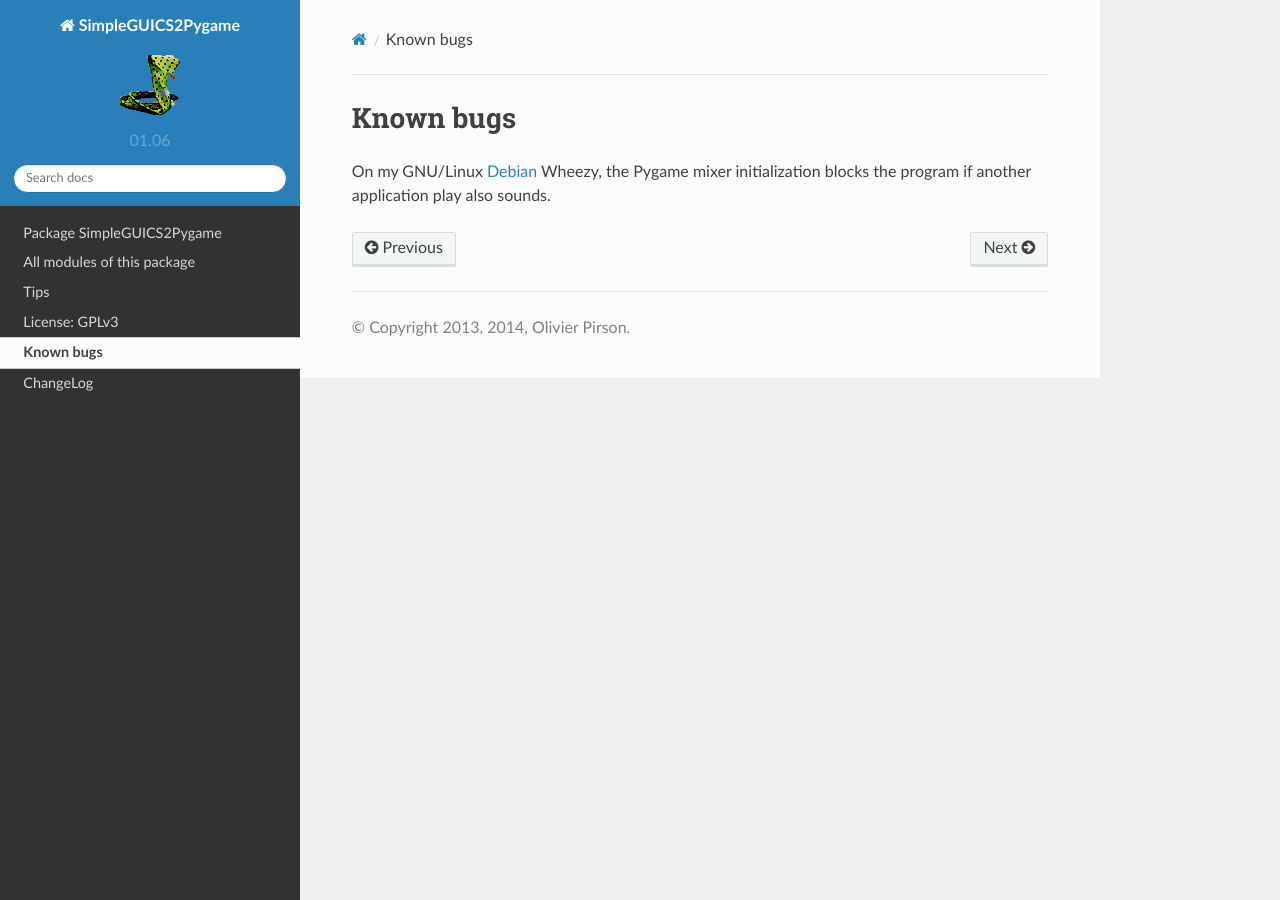
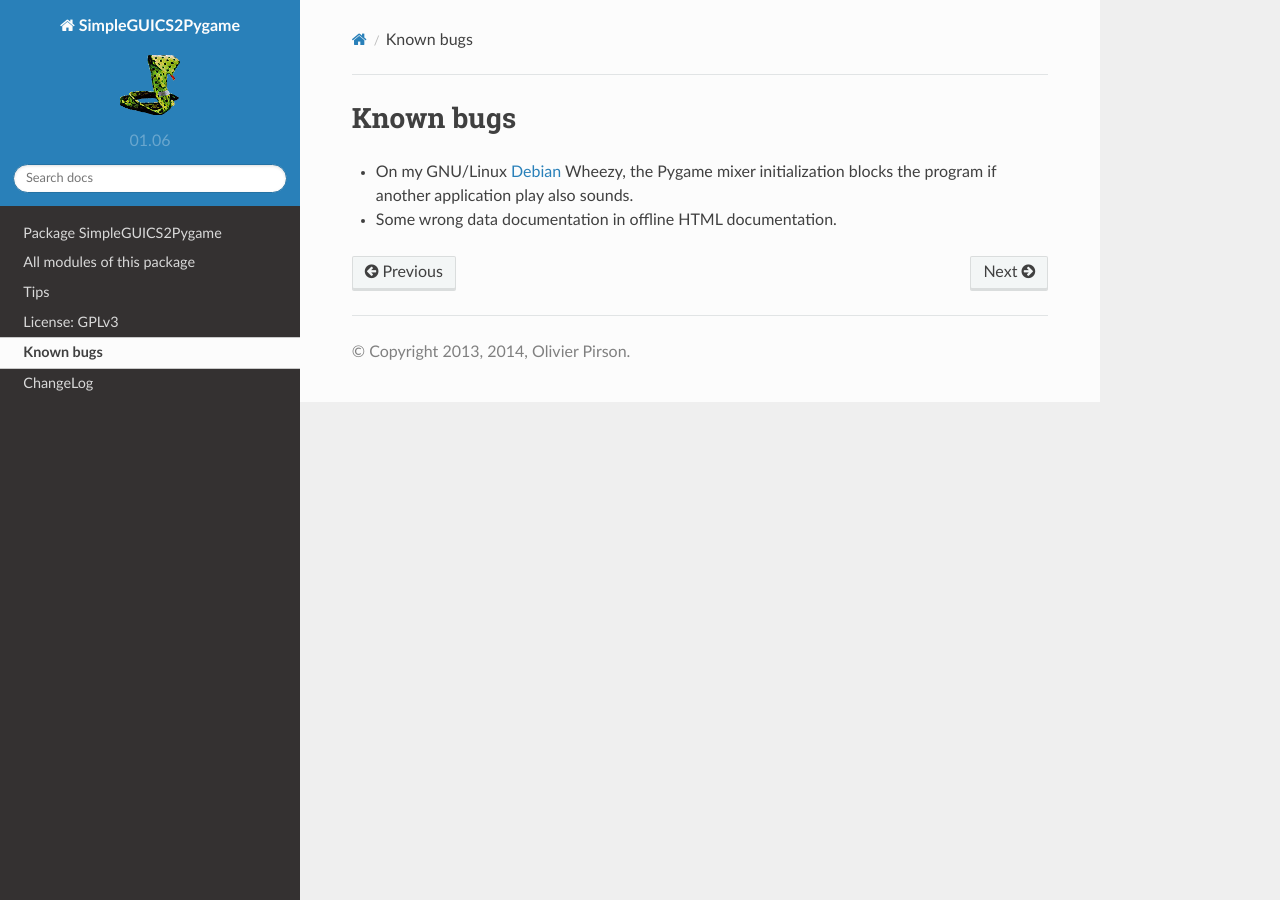
Before and after one commit to rhul-compsoc/SimpleGUICS2Pygame, a Sphinx documentation site: the page built from Sphinx/Bugs.rst, in a window 1280 px wide. Built offline with Sphinx 7.4.7 and the Read the Docs theme 2.0.0, drawn with Linux system fonts in a browser that asks for light colours.

Commit message:
Updated know bugs.

```diff
--- a/Sphinx/Bugs.rst
+++ b/Sphinx/Bugs.rst
@@ -1,5 +1,7 @@
 Known bugs
 ==========
-On my GNU/Linux Debian_ Wheezy, the Pygame mixer initialization blocks the program if another application play also sounds.
+* On my GNU/Linux Debian_ Wheezy, the Pygame mixer initialization blocks the program if another application play also sounds.
+
+* Some wrong data documentation in offline HTML documentation.
 
 .. _Debian: http://www.debian.org/
```
